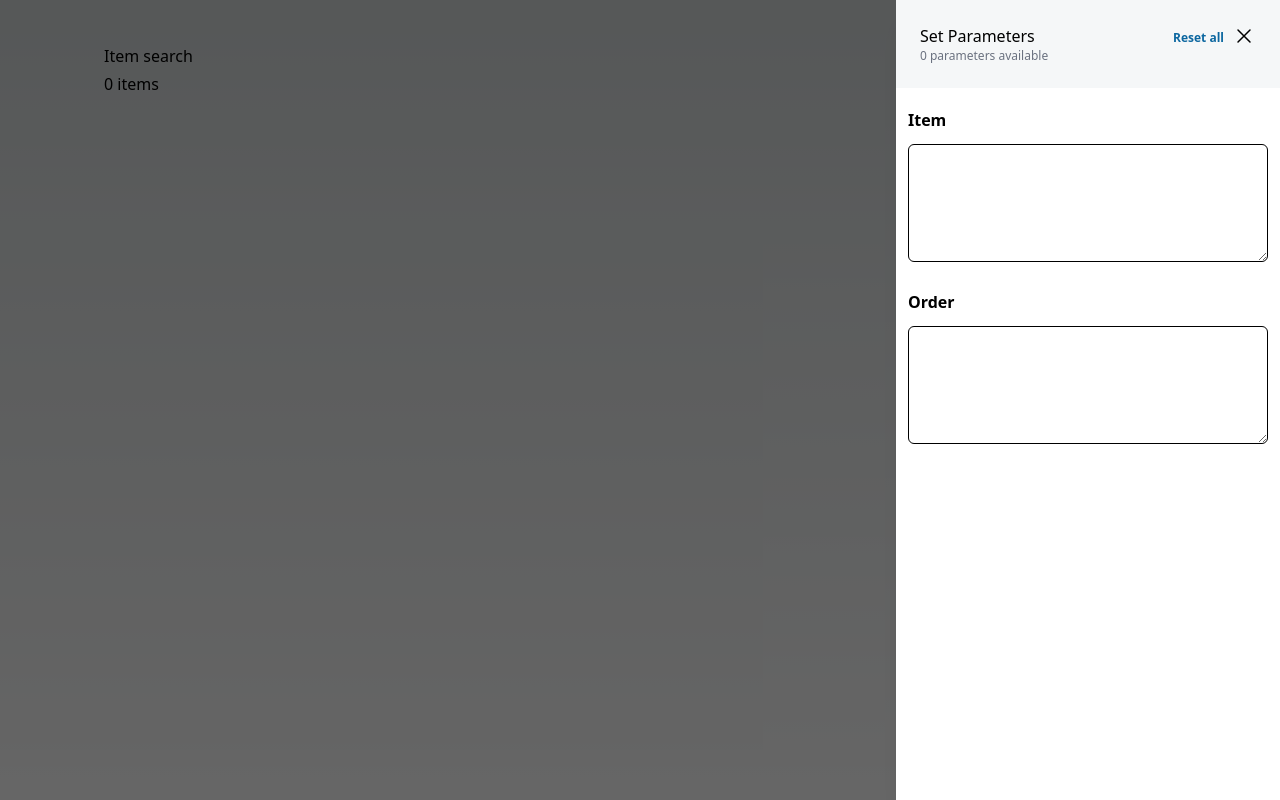
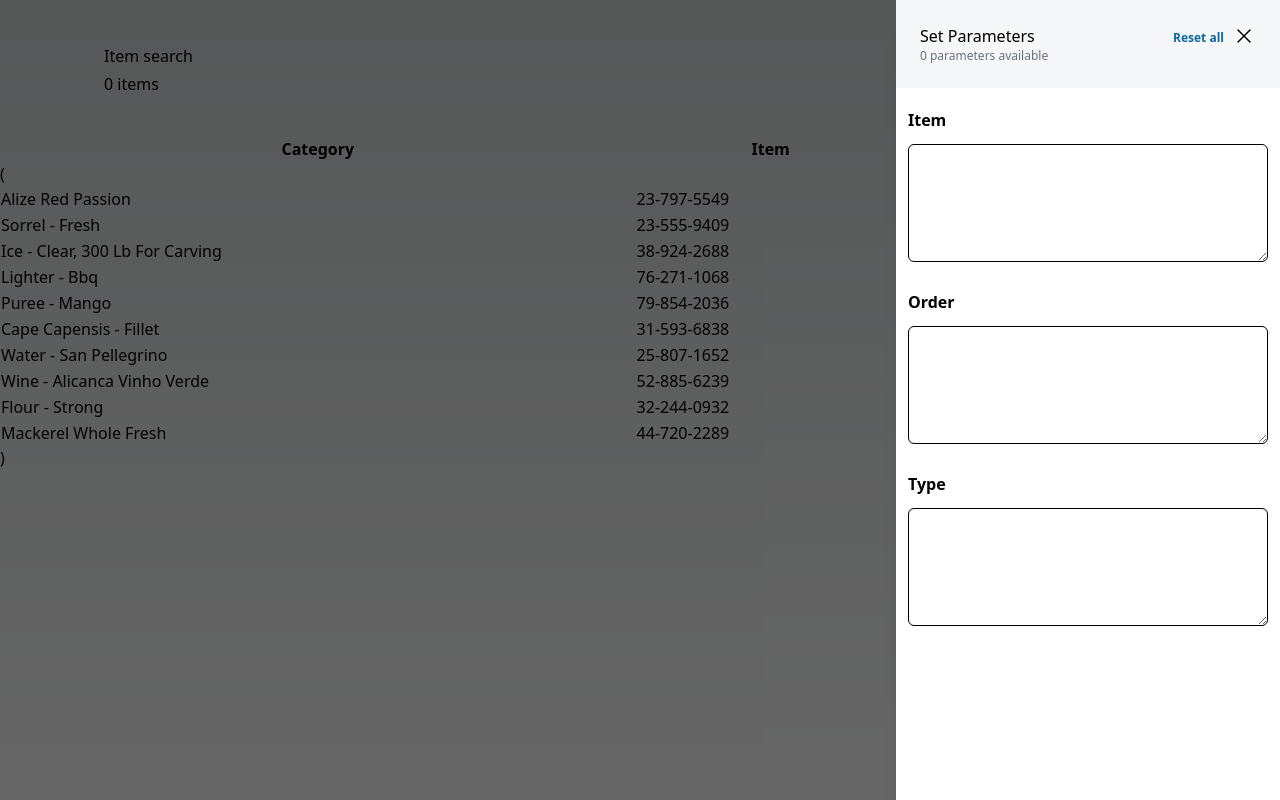
Before and after one commit to rkterungwa16/react-filter-search, a Next.js app: page / in a window 1280 px wide. Both pictures are taken after a click on the button 1164 px from the left and 68 px from the top of the page. Built offline with nearby package versions, Linux system fonts and the light colour scheme.

Commit message:
modify filter

```diff
--- a/src/components/RightSlideIn/index.tsx
+++ b/src/components/RightSlideIn/index.tsx
@@ -39,11 +39,12 @@ export const SlideIn: FC<SlideInProps> = ({
             };
           }
           return _value;
-        });
+        }).filter((_filter) => _filter.value);
         setFilterValues(currentFilterValue);
         slideIn?.handleFilterValues(currentFilterValue);
       }
       if (!exists) {
+        if (value) {
           const currentFilterValue = [
             ...filterValues,
             {
@@ -53,6 +54,7 @@ export const SlideIn: FC<SlideInProps> = ({
           ];
           setFilterValues(currentFilterValue);
           slideIn.handleFilterValues(currentFilterValue);
+        }
       }
     };
   };
@@ -106,6 +108,20 @@ export const SlideIn: FC<SlideInProps> = ({
                   }
                 />
               </div>
+              <div className="flex flex-col px-3 py-2">
+                <div className="flex">
+                  <h4 className="text-base font-semibold py-3">Type</h4>
+                </div>
+                <textarea
+                  className={styles.textarea}
+                  rows={5}
+                  onChange={handleFilterValuesChange("type")}
+                  value={
+                    filterValues.find((_value) => _value.name === "type")
+                      ?.value || ""
+                  }
+                />
+              </div>
             </SlideOverContentBody>
           </div>
         </RightSlideInTransition>
--- a/src/pages/index.tsx
+++ b/src/pages/index.tsx
@@ -1,10 +1,10 @@
-
 import { SlideInContext } from "@/components/RightSlideIn/context";
 import { useEffect, useState } from "react";
 
 import { Layout } from "../components/Layout";
 
 const Home = () => {
+  const [items, setItems] = useState([]);
   const [filterValues, setFilterValues] = useState<
     { name: string; value: string }[]
   >([]);
@@ -15,26 +15,45 @@ const Home = () => {
     setFilterValues(filterValues);
   };
   useEffect(() => {
-    let query = '';
+    let query = "";
     if (filterValues.length) {
-      query = filterValues?.map(
-        (_value) =>
-          `${_value.name}=${_value.value}`
-      ).join("&");
+      query = filterValues
+        ?.map((_value) => `${_value.name}=${_value.value}`)
+        .join("&");
     }
-    console.log('query -->>', query);
-    console.log('filter values -->>', filterValues);
     (async () => {
-      const resultsResponse = await fetch(`http://localhost:3000/api/items${ query ? `?${query}` : ''}`);
+      const resultsResponse = await fetch(
+        `http://localhost:3000/api/items${query ? `?${query}` : ""}`
+      );
       const results = await resultsResponse.json();
-      console.log('request', results)
+      console.log("request", results);
+      setItems(results);
     })();
   }, [filterValues]);
-  console.log("context filter values -->>", filterValues);
+
   return (
     <SlideInContext.Provider value={{ handleFilterValues }}>
       <Layout>
-
+        {items.length ? (
+          <table>
+            <tr>
+              <th>Category</th>
+              <th>Item</th>
+              <th>Order</th>
+              <th>type</th>
+            </tr>
+            (
+            {items.map((_item: any, index) => (
+              <tr key={index}>
+                <td>{_item.category}</td>
+                <td>{_item.item}</td>
+                <td>{_item.order}</td>
+                <td>{_item.type}</td>
+              </tr>
+            ))}
+            )
+          </table>
+        ) : null}
       </Layout>
     </SlideInContext.Provider>
   );
```
Lines whose indentation alone changed are shown as unchanged.
